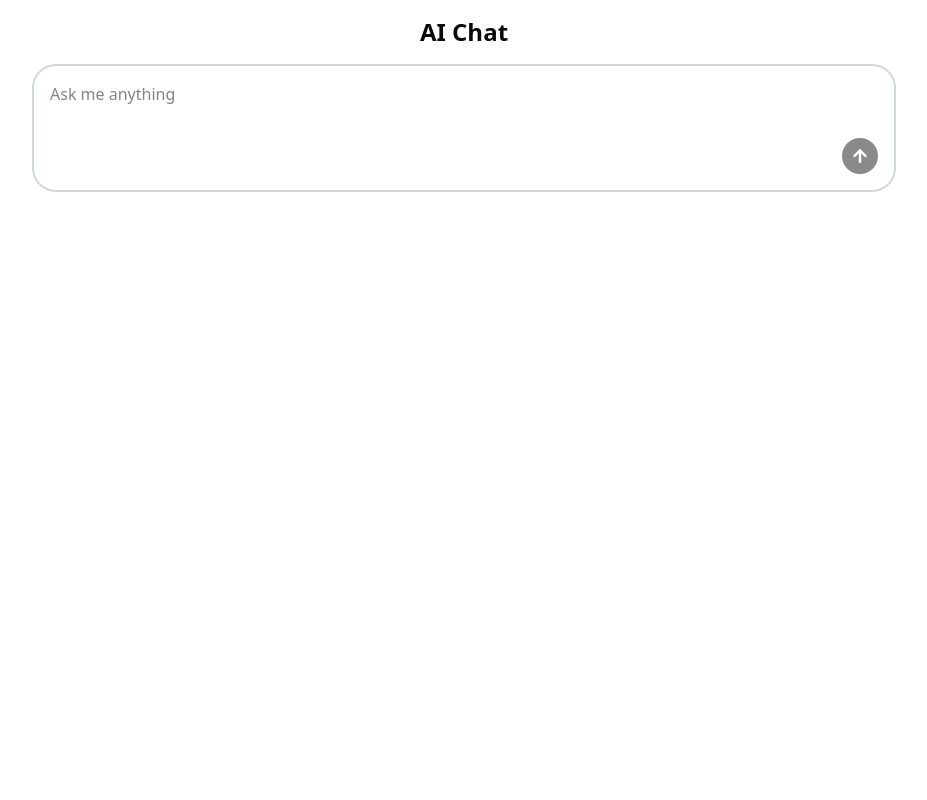
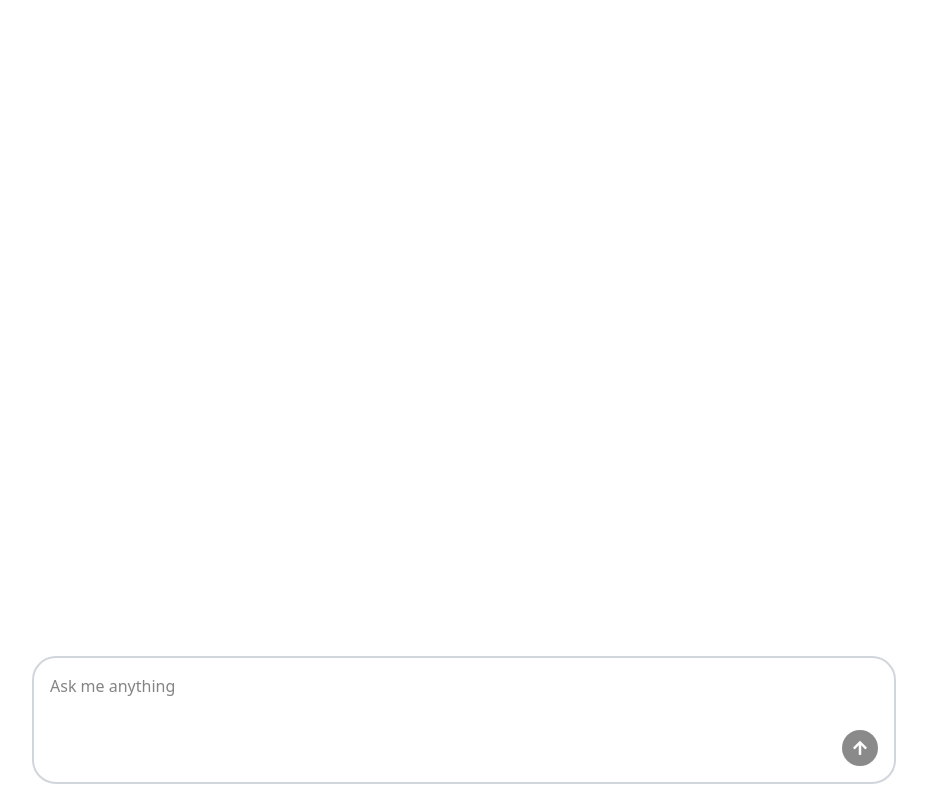
Before and after one commit to nader-safa/ai-chat, a React (Vite) app in the folder packages/client/: page / in a window 1280 px wide. Shown: the whole page, without its empty margins (176-1103 px from the left). Built offline with nearby package versions, Linux system fonts and the light colour scheme.

Commit message:
improved look and feel

```diff
--- a/packages/client/src/App.tsx
+++ b/packages/client/src/App.tsx
@@ -2,8 +2,7 @@ import ChatBot from './components/chat-bot'
 
 function App() {
   return (
-    <div className="p-4 max-w-4xl mx-auto">
-      <h1 className="text-2xl font-bold text-center">AI Chat</h1>
+    <div className="p-4 max-w-4xl mx-auto h-screen">
       <ChatBot />
     </div>
   )
--- a/packages/client/src/components/chat-bot.tsx
+++ b/packages/client/src/components/chat-bot.tsx
@@ -25,7 +25,7 @@ const ChatBot = () => {
   const [messages, setMessages] = useState<Message[]>([])
   const [isAssistantTyping, setIsAssistantTyping] = useState(false)
 
-  const formRef = useRef<HTMLFormElement | null>(null)
+  const lastMsgRef = useRef<HTMLDivElement | null>(null)
 
   const { register, handleSubmit, reset, formState } = useForm<FormData>({
     defaultValues: {
@@ -34,8 +34,8 @@ const ChatBot = () => {
   })
 
   useEffect(() => {
-    if (formRef.current) {
-      formRef.current.scrollIntoView({ behavior: 'smooth' })
+    if (lastMsgRef.current) {
+      lastMsgRef.current.scrollIntoView({ behavior: 'smooth' })
     }
   }, [messages])
 
@@ -79,11 +79,12 @@ const ChatBot = () => {
     }
   }
   return (
-    <div>
-      <div className="flex flex-col gap-2 mb-4">
+    <div className="flex flex-col h-full">
+      <div className="flex flex-col gap-2 mb-4 flex-1 overflow-y-auto">
         {messages.map((message, index) => (
-          <p
+          <div
             key={index}
+            ref={index === messages.length - 1 ? lastMsgRef : null}
             onCopy={onCopyMessage}
             className={cn(
               'px-4 py-2 rounded-xl',
@@ -92,7 +93,7 @@ const ChatBot = () => {
             )}
           >
             <ReactMarkdown>{message.content}</ReactMarkdown>
-          </p>
+          </div>
         ))}
         {isAssistantTyping && (
           <div className="flex items-center gap-1 px-3 py-3 bg-gray-200 self-start rounded-xl">
@@ -105,7 +106,6 @@ const ChatBot = () => {
       <form
         onSubmit={handleSubmit(onSubmit)}
         onKeyDown={handleKeyDown}
-        ref={formRef}
         className="flex flex-col gap-2 items-end border-2 border-gray-300 rounded-3xl p-4"
       >
         <textarea
@@ -113,6 +113,7 @@ const ChatBot = () => {
             required: true,
             validate: value => value.trim().length > 0,
           })}
+          autoFocus
           placeholder="Ask me anything"
           className="w-full border-0 focus:outline-none resize-none"
           maxLength={1000}
```
